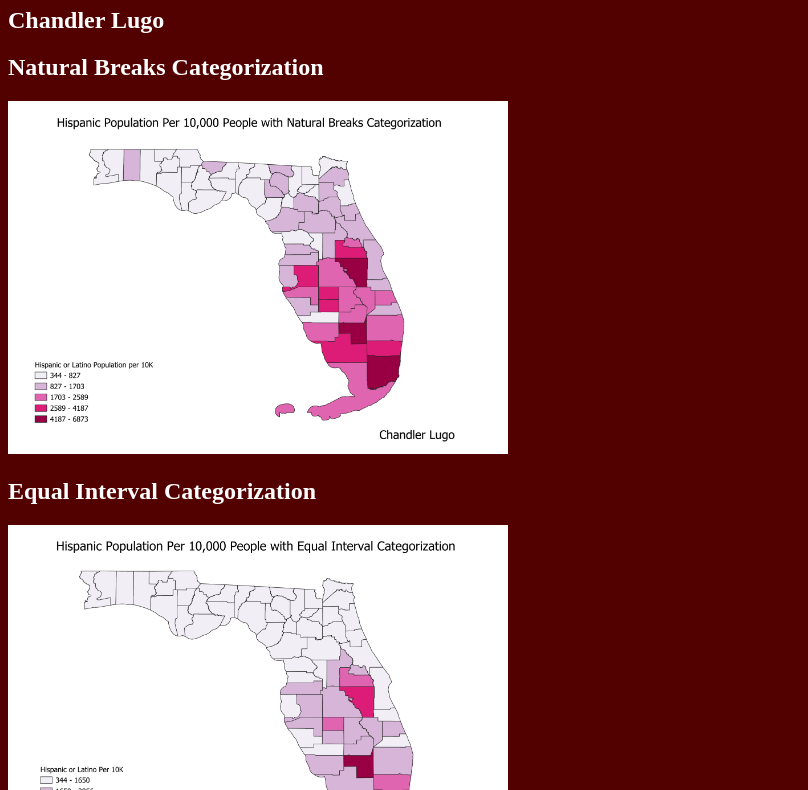
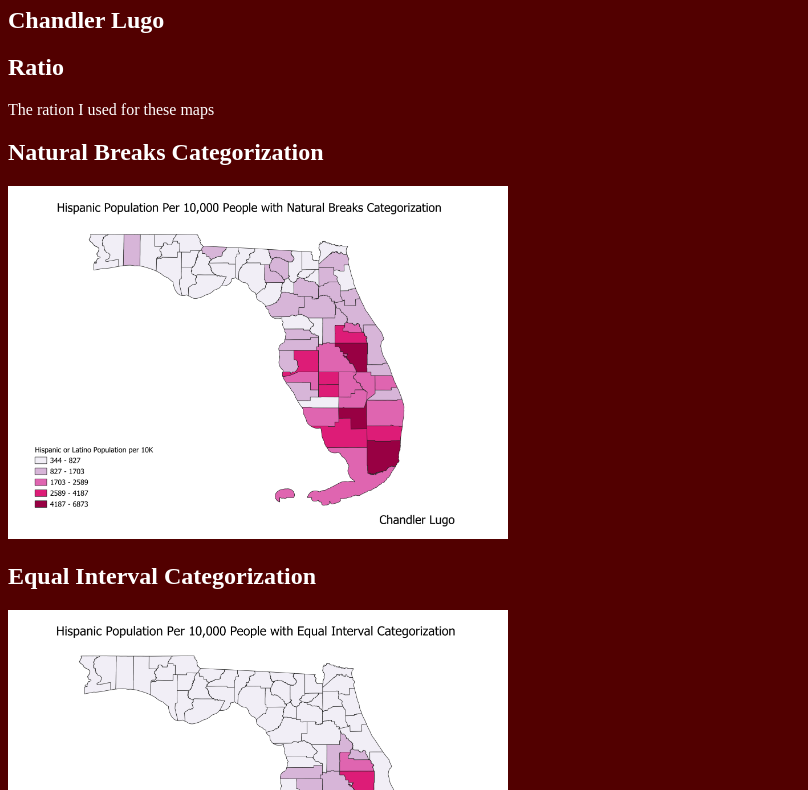
Before and after one commit to ChandlerLugo/Homework6_Pt2, a plain HTML site: page index.html in a window 1280 px wide. Shown: the part 73-863 px from the top of the page, without its empty margins (0-808 px from the left). Drawn offline with Linux system fonts and the light colour scheme.

Commit message:
Update index.html

```diff
--- a/index.html
+++ b/index.html
@@ -10,6 +10,8 @@
 <h1 style="color:white">Homework 6 Pt. 2:  Census Data Ratios and Categories </h1>
 <h2 style="color:white">Chandler Lugo</h2>
 <h3 style="color:white"> </h3>
+<h2 style="color:white"> Ratio </h2>
+<p style="color:white"> The ration I used for these maps </p>
 <!-- Your map goes here -->
 <h2 style="color:white">Natural Breaks Categorization</h2>
 <a href="Homework6Pt2Map1.png" style="color:white">
```
